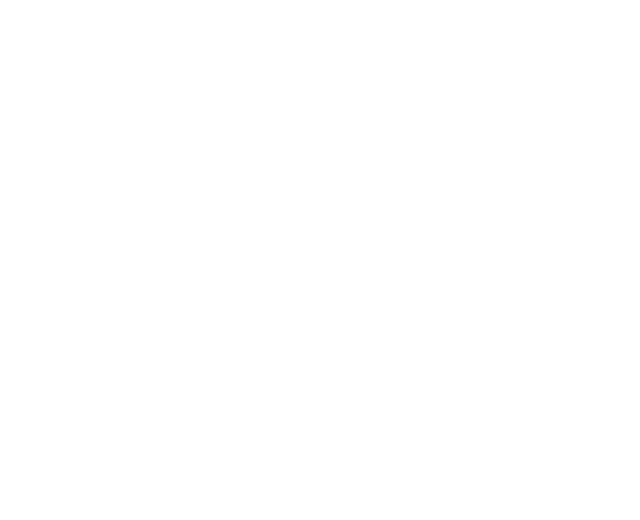
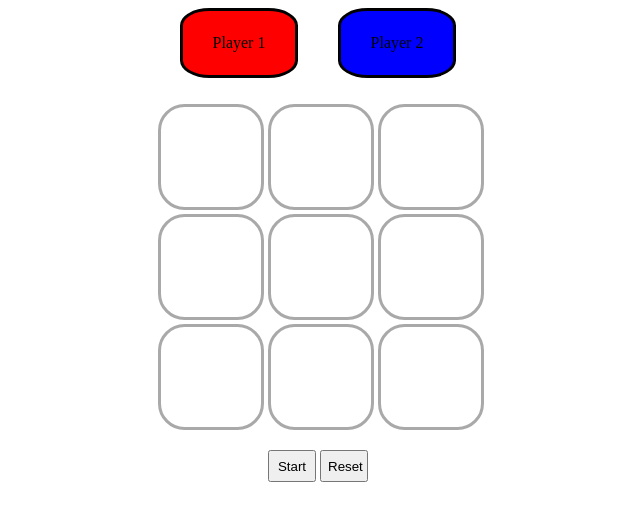
Before and after one commit to conorkay/tic-tac-toe, a plain HTML site: page index.html in a window 1280 px wide. Shown: the whole page, without its empty margins (322-962 px from the left). Drawn offline with Linux system fonts and the light colour scheme.

Commit message:
Add gameboard structure in html and basic styling.

```diff
--- a/index.html
+++ b/index.html
@@ -2,8 +2,33 @@
 <html lang="en">
   <head>
     <meta charset="UTF-8" />
+    <link rel="stylesheet" href="style.css" />
     <meta name="viewport" content="width=device-width, initial-scale=1.0" />
     <title>Tic-Tac-Toe</title>
   </head>
-  <body></body>
+  <body>
+    <div id="container">
+      <div id="playerContainer">
+        <div class="playerCard" id="player1">Player 1</div>
+        <div class="playerCard" id="player2">Player 2</div>
+      </div>
+      <div id="board">
+        <div id="tile1" class="boardTile"></div>
+        <div id="tile2" class="boardTile"></div>
+        <div id="tile3" class="boardTile"></div>
+        <div id="tile4" class="boardTile"></div>
+        <div id="tile5" class="boardTile"></div>
+        <div id="tile6" class="boardTile"></div>
+        <div id="tile7" class="boardTile"></div>
+        <div id="tile8" class="boardTile"></div>
+        <div id="tile9" class="boardTile"></div>
+      </div>
+      <div id="buttonContainer">
+        <button class="button" type="button" id="start">Start</button>
+        <button class="button" type="button" id="reset">Reset</button>
+      </div>
+    </div>
+
+    <script type="text/javascript" src="library.js"></script>
+  </body>
 </html>
--- a/style.css
+++ b/style.css
@@ -0,0 +1,61 @@
+#container {
+  display: flex;
+  flex-direction: column;
+  align-items: center;
+  justify-content: center;
+  gap: 1rem;
+}
+
+#board {
+  display: grid;
+  width: auto;
+  height: auto;
+  padding: 10px;
+  gap: 10px;
+  grid-template-columns: repeat(3, 100px);
+  grid-template-rows: repeat(3, 100px);
+}
+
+.boardTile {
+  width: 5rem;
+  height: 5rem;
+  border: 0.2rem solid darkgray;
+  border-radius: 25%;
+  padding: 10px;
+  background-color: white;
+}
+
+.boardTile:hover {
+  background-color: ghostwhite;
+  border-color: gray;
+}
+
+.button {
+  width: 3rem;
+  height: 2rem;
+}
+
+#playerContainer {
+  display: flex;
+  align-items: center;
+  justify-content: center;
+  gap: 40px;
+}
+
+.playerCard {
+  display: flex;
+  align-items: center;
+  justify-content: center;
+  width: 7rem;
+  height: 4rem;
+  border: 0.2rem solid black;
+  border-radius: 25%;
+}
+
+#player1 {
+  background-color: red;
+}
+
+#player2 {
+  background-color: blue;
+}
```
